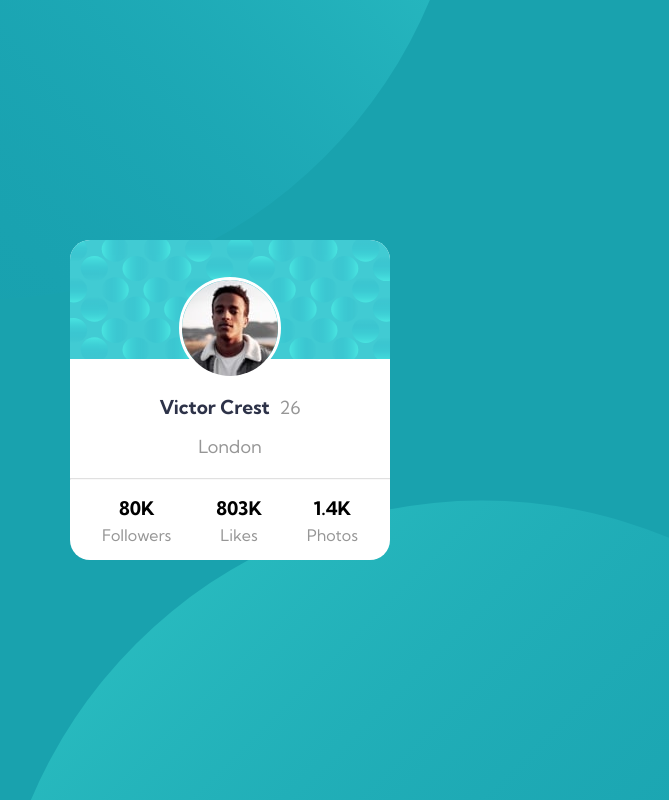
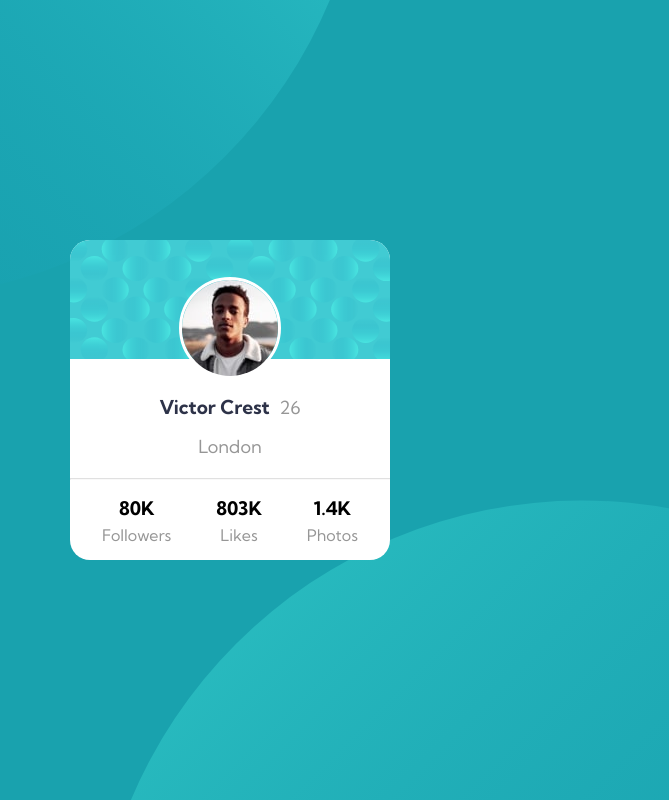
Before and after one commit to keithc07/profile-card, a plain HTML site: page index.html in a window 1280 px wide. Shown: the whole page, without its empty margins (410-1079 px from the left). Drawn offline with Linux system fonts and the light colour scheme.

Commit message:
added screenshots

```diff
--- a/index.css
+++ b/index.css
@@ -7,8 +7,8 @@
         url(./images/bg-pattern-top.svg),
         url(./images/bg-pattern-bottom.svg);
     background-position:
-        bottom 500px left -100px, /* this positions the first image */
-        top 500px right -100px; /* this positions the second image */
+        bottom 500px left -200px, /* this positions the first image */
+        top 500px right -200px; /* this positions the second image */
     background-repeat:
         no-repeat;
     display: flex;
```
Also changed, not shown: screenshots/screenshot-1.png (added), screenshots/screenshot-2.png (added).
